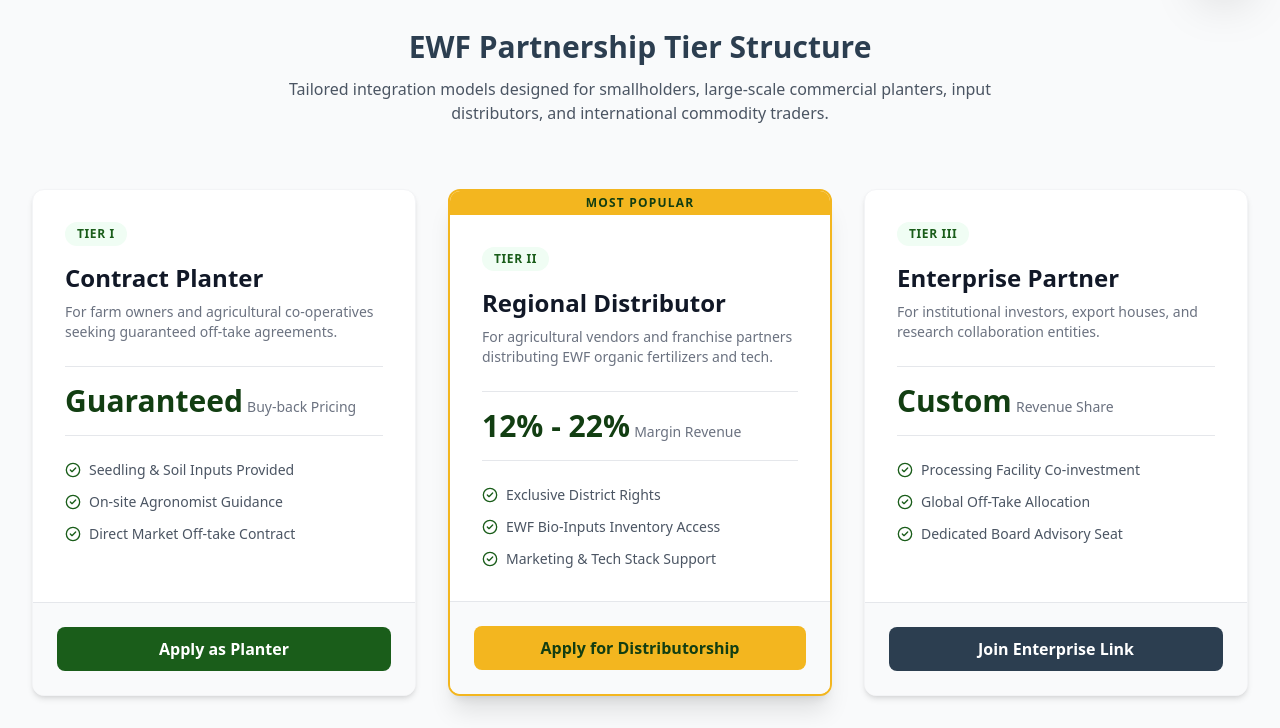
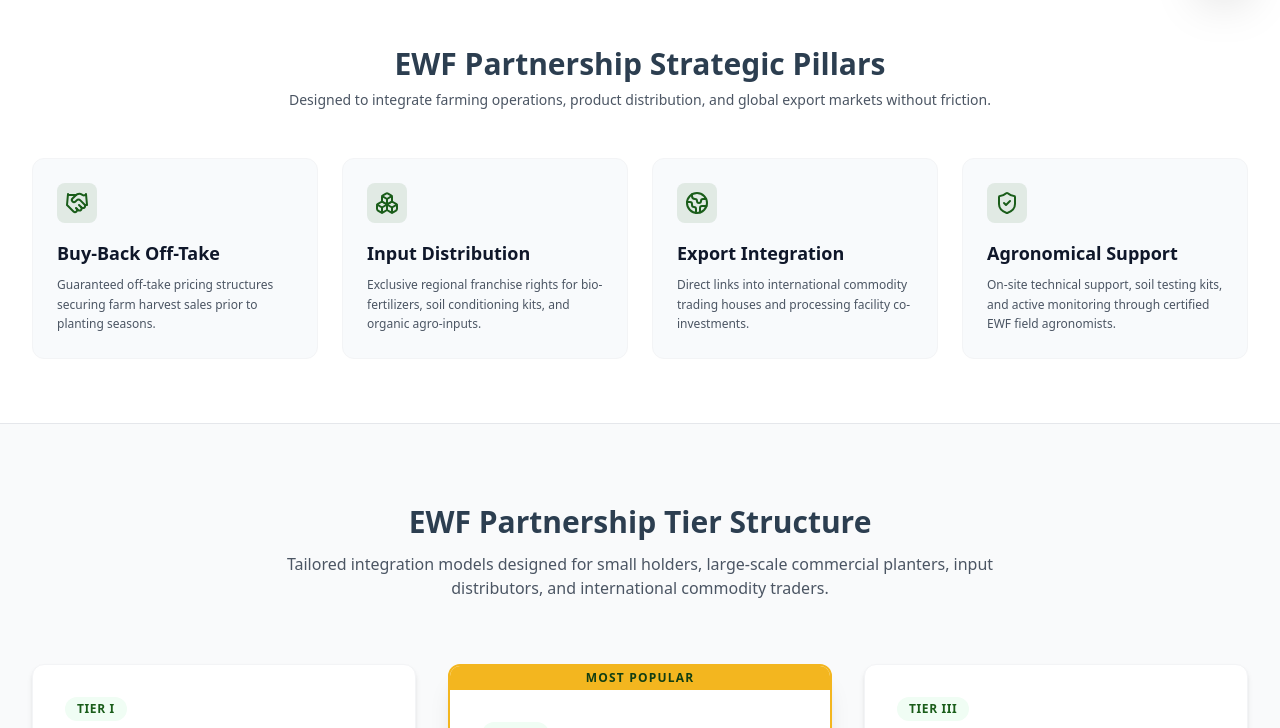
Before and after one commit to eWorldfeeders/eWorldfeeders-Partnership-System, a plain HTML site: page Index.html in a window 1280 px wide. Shown: the part 792-1520 px from the top of the page. Drawn offline with nearby package versions, Linux system fonts and the light colour scheme.

Commit message:
Enhance Index.html with strategic announcement bar
Added a strategic announcement bar and updated various sections for clarity and consistency.

```diff
--- a/Index.html
+++ b/Index.html
@@ -87,6 +87,7 @@
 
                 <div class="hidden lg:flex items-center space-x-8 text-sm font-semibold text-gray-700">
                     <a href="#about" class="hover:text-ewf-green transition">About EWF</a>
+                    <a href="#strategies" class="hover:text-ewf-green transition">Strategic Pillars</a>
                     <a href="#tiers" class="hover:text-ewf-green transition">Partner Tiers</a>
                     <a href="https://www.facebook.com/eworldfeedersgloballink" target="_blank" class="hover:text-ewf-green transition flex items-center gap-1">
                         <i data-lucide="facebook" class="w-4 h-4 text-blue-600"></i> Facebook Page
@@ -102,8 +103,13 @@
         </div>
     </nav>
 
+    <!-- Strategic Announcement Bar -->
+    <div class="bg-ewf-gold text-ewf-darkgreen font-semibold text-xs py-2 px-4 text-center border-b border-yellow-500">
+        <span class="font-bold uppercase tracking-wider">Strategy Highlight:</span> Guaranteed Off-Take Buying Contracts & Global Commodity Export Links for Registered Partners.
+    </div>
+
     <!-- Hero Section -->
-    <section class="hero-overlay text-white py-24 px-4 sm:px-6 lg:px-8">
+    <section id="about" class="hero-overlay text-white py-24 px-4 sm:px-6 lg:px-8">
         <div class="max-w-7xl mx-auto text-center">
             <span class="bg-ewf-gold/20 text-ewf-gold text-xs font-bold px-4 py-1.5 rounded-full uppercase tracking-wider border border-ewf-gold/30">
                 Global Agricultural Partnership & Investment Ecosystem
@@ -113,7 +119,7 @@
                 <span class="text-ewf-gold">eWorldfeeders Global Link</span>
             </h1>
             <p class="mt-6 text-lg sm:text-xl text-gray-200 max-w-3xl mx-auto font-light leading-relaxed">
-                Join our international democratic agricultural framework. EWF links commercial growers, regional distributors, and contract farming partners to high-value global export channels with full buy-back guarantees.
+                Join our international agricultural framework. EWF links commercial growers, regional distributors, and contract farming partners directly to high-value global export channels with full buy-back guarantees.
             </p>
             <div class="mt-10 flex justify-center gap-4 flex-wrap">
                 <a href="#portal" onclick="switchTab('apply')" class="bg-ewf-gold text-ewf-darkgreen font-bold px-8 py-4 rounded-md shadow-lg hover:bg-yellow-400 transition text-lg flex items-center gap-2">
@@ -126,12 +132,52 @@
         </div>
     </section>
 
+    <!-- SECTION: Extracted Strategic Pillars -->
+    <section id="strategies" class="py-16 bg-white border-b border-gray-200">
+        <div class="max-w-7xl mx-auto px-4 sm:px-6 lg:px-8">
+            <div class="text-center max-w-3xl mx-auto mb-12">
+                <h2 class="text-3xl font-extrabold text-ewf-slate">EWF Partnership Strategic Pillars</h2>
+                <p class="text-gray-600 mt-2 text-sm">Designed to integrate farming operations, product distribution, and global export markets without friction.</p>
+            </div>
+            <div class="grid md:grid-cols-4 gap-6">
+                <div class="p-6 bg-slate-50 border border-gray-100 rounded-xl">
+                    <div class="w-10 h-10 bg-ewf-green/10 text-ewf-green rounded-lg flex items-center gap-2 justify-center mb-4">
+                        <i data-lucide="handshake" class="w-6 h-6"></i>
+                    </div>
+                    <h4 class="font-bold text-slate-900 text-lg mb-2">Buy-Back Off-Take</h4>
+                    <p class="text-xs text-gray-600 leading-relaxed">Guaranteed off-take pricing structures securing farm harvest sales prior to planting seasons.</p>
+                </div>
+                <div class="p-6 bg-slate-50 border border-gray-100 rounded-xl">
+                    <div class="w-10 h-10 bg-ewf-green/10 text-ewf-green rounded-lg flex items-center gap-2 justify-center mb-4">
+                        <i data-lucide="boxes" class="w-6 h-6"></i>
+                    </div>
+                    <h4 class="font-bold text-slate-900 text-lg mb-2">Input Distribution</h4>
+                    <p class="text-xs text-gray-600 leading-relaxed">Exclusive regional franchise rights for bio-fertilizers, soil conditioning kits, and organic agro-inputs.</p>
+                </div>
+                <div class="p-6 bg-slate-50 border border-gray-100 rounded-xl">
+                    <div class="w-10 h-10 bg-ewf-green/10 text-ewf-green rounded-lg flex items-center gap-2 justify-center mb-4">
+                        <i data-lucide="globe-2" class="w-6 h-6"></i>
+                    </div>
+                    <h4 class="font-bold text-slate-900 text-lg mb-2">Export Integration</h4>
+                    <p class="text-xs text-gray-600 leading-relaxed">Direct links into international commodity trading houses and processing facility co-investments.</p>
+                </div>
+                <div class="p-6 bg-slate-50 border border-gray-100 rounded-xl">
+                    <div class="w-10 h-10 bg-ewf-green/10 text-ewf-green rounded-lg flex items-center gap-2 justify-center mb-4">
+                        <i data-lucide="shield-check" class="w-6 h-6"></i>
+                    </div>
+                    <h4 class="font-bold text-slate-900 text-lg mb-2">Agronomical Support</h4>
+                    <p class="text-xs text-gray-600 leading-relaxed">On-site technical support, soil testing kits, and active monitoring through certified EWF field agronomists.</p>
+                </div>
+            </div>
+        </div>
+    </section>
+
     <!-- Partner Tiers Section -->
     <section id="tiers" class="py-20 bg-gray-50">
         <div class="max-w-7xl mx-auto px-4 sm:px-6 lg:px-8">
             <div class="text-center max-w-3xl mx-auto mb-16">
                 <h2 class="text-3xl font-extrabold text-ewf-slate">EWF Partnership Tier Structure</h2>
-                <p class="text-gray-600 mt-3">Tailored integration models designed for smallholders, large-scale commercial planters, input distributors, and international commodity traders.</p>
+                <p class="text-gray-600 mt-3">Tailored integration models designed for small holders, large-scale commercial planters, input distributors, and international commodity traders.</p>
             </div>
 
             <div class="grid md:grid-cols-3 gap-8">
@@ -291,7 +337,7 @@
                     </div>
                     <div class="bg-slate-800 p-5 rounded-lg border border-slate-700">
                         <div class="text-xs text-gray-400 uppercase font-bold">Cleared Off-Take Earnings</div>
-                        <div class="text-2xl font-bold text-green-400 mt-1">$14,280.00</div>
+                        <div class="text-2xl font-bold text-green-400 mt-1">()</div>
                     </div>
                     <div class="bg-slate-800 p-5 rounded-lg border border-slate-700">
                         <div class="text-xs text-gray-400 uppercase font-bold">EWF Referral Link</div>
@@ -317,18 +363,18 @@
                             </thead>
                             <tbody class="divide-y divide-slate-700">
                                 <tr>
-                                    <td class="p-3 font-mono text-ewf-gold">EWF-9081</td>
+                                    <td class="p-3 font-mono text-ewf-gold">EWF-10001</td>
                                     <td class="p-3">2026-02-12</td>
                                     <td class="p-3">Organic Bio-fertilizers & Agro Saplings</td>
                                     <td class="p-3"><span class="bg-green-900/50 text-green-400 px-2 py-0.5 rounded">Active Cultivation</span></td>
-                                    <td class="p-3 font-semibold">$3,400.00</td>
+                                    <td class="p-3 font-semibold">$() </td>
                                 </tr>
                                 <tr>
-                                    <td class="p-3 font-mono text-ewf-gold">EWF-8832</td>
+                                    <td class="p-3 font-mono text-ewf-gold">EWF-10002</td>
                                     <td class="p-3">2026-01-20</td>
                                     <td class="p-3">Soil Analysis & Soil Treatment Kit</td>
                                     <td class="p-3"><span class="bg-blue-900/50 text-blue-400 px-2 py-0.5 rounded">Processing Off-take</span></td>
-                                    <td class="p-3 font-semibold">$1,850.00</td>
+                                    <td class="p-3 font-semibold">$() </td>
                                 </tr>
                             </tbody>
                         </table>
@@ -373,6 +419,7 @@
                 <h5 class="text-white font-bold mb-3">Quick Links</h5>
                 <ul class="space-y-2 text-xs">
                     <li><a href="#about" class="hover:underline">About EWF Partnership</a></li>
+                    <li><a href="#strategies" class="hover:underline">Strategic Pillars</a></li>
                     <li><a href="#tiers" class="hover:underline">Distributorship Models</a></li>
                     <li><a href="#portal" class="hover:underline">Partner Portal Sign-in</a></li>
                 </ul>
```
